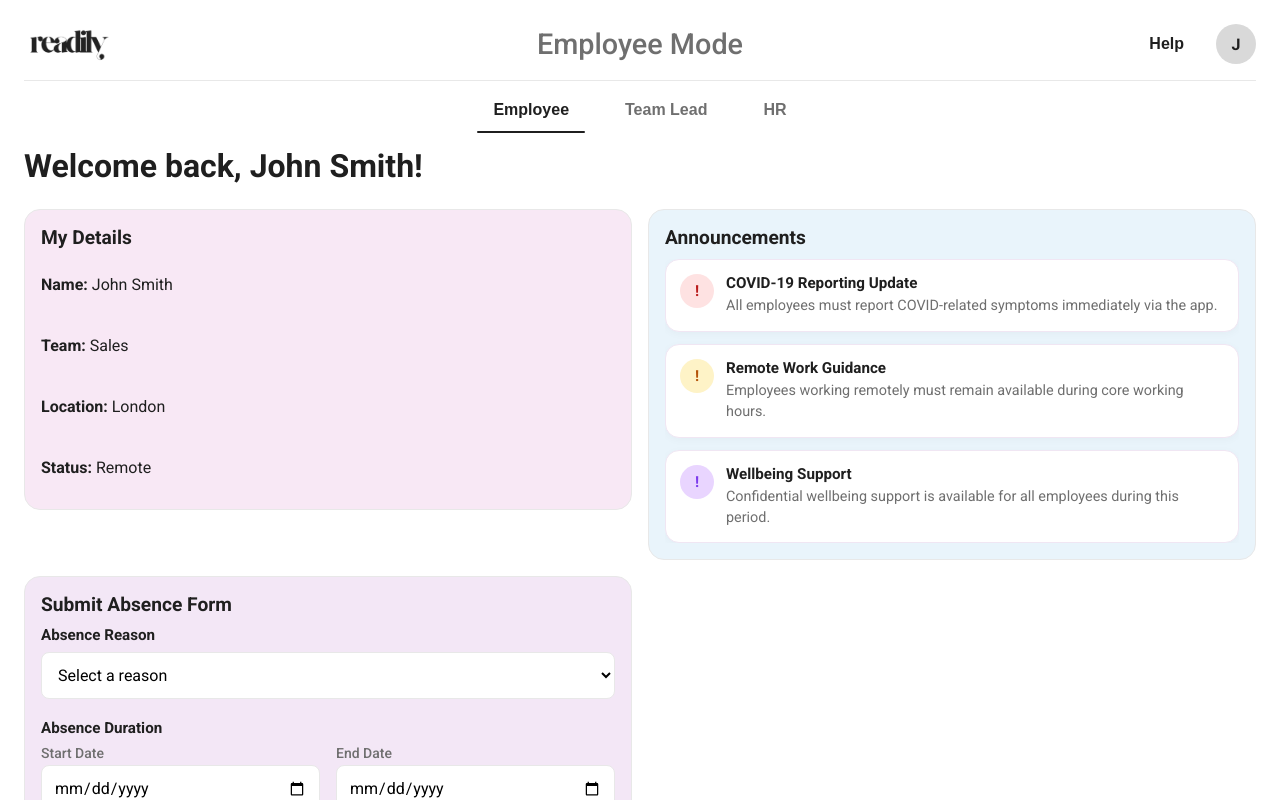
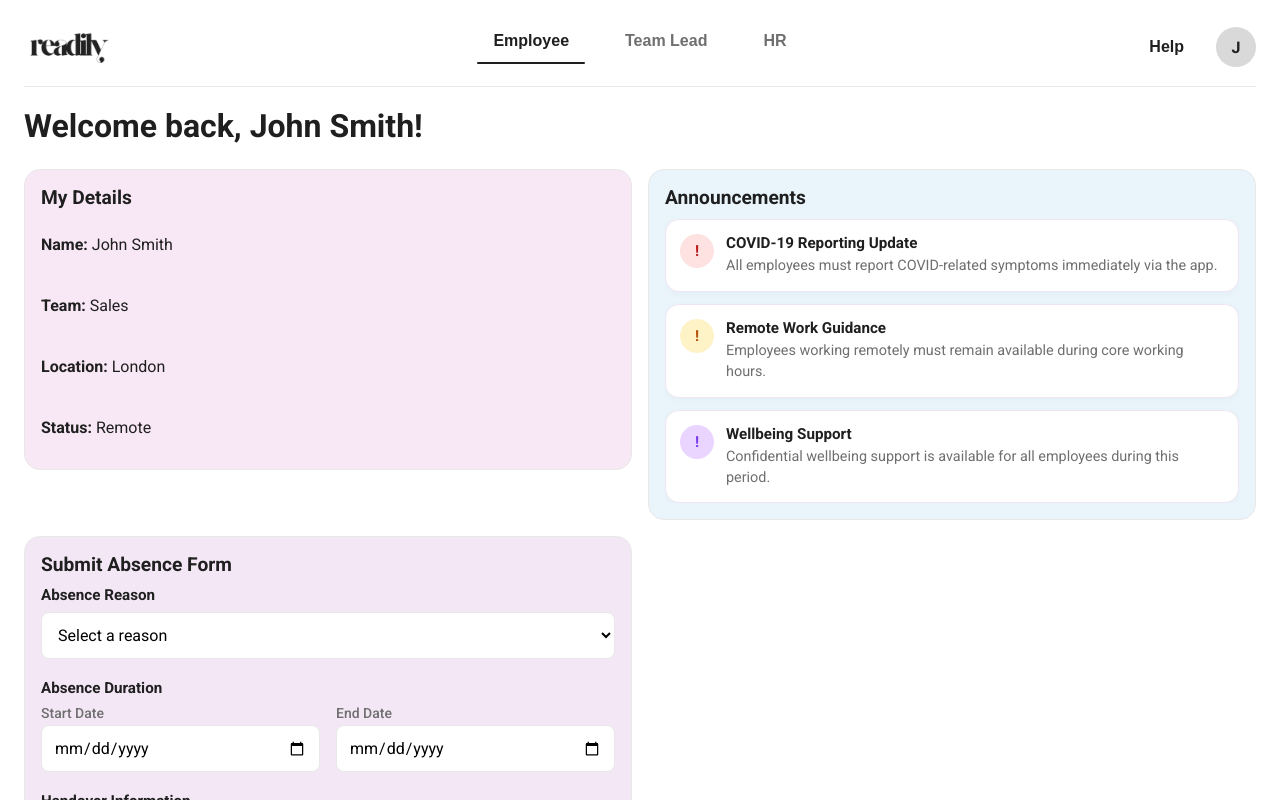
Before and after one commit to sriv5/Readily, a React (Vite) app: page / in a window 1280 px wide. Shown: the top 800 px of the page. Built offline with nearby package versions, Linux system fonts and the light colour scheme.

Commit message:
Redesigning header

```diff
--- a/src/components/Header.jsx
+++ b/src/components/Header.jsx
@@ -2,11 +2,6 @@ import logo from '../assets/logo.png'
 import Button from './Button'
 
 export default function Header({ activeTab, setActiveTab, currentEmployee }) {
-  const titles = {
-    employee: 'Employee Mode',
-    teamLead: 'Team Lead Mode',
-    hr: 'HR Mode',
-  }
 
   return (
     <header className="app-header">
@@ -16,15 +11,6 @@ export default function Header({ activeTab, setActiveTab, currentEmployee }) {
         </div>
 
         <div className="header-center">
-          <h2 className="mode-title">{titles[activeTab]}</h2>
-        </div>
-
-        <div className="header-right">
-          <Button variant="link">Help</Button>
-          <div className="avatar">{currentEmployee.name.charAt(0)}</div>
-        </div>
-      </div>
-
           <nav className="tab-nav">
             <Button
               variant="tab"
@@ -50,6 +36,13 @@ export default function Header({ activeTab, setActiveTab, currentEmployee }) {
               HR
             </Button>
           </nav>
+        </div>
+
+        <div className="header-right">
+          <Button variant="link">Help</Button>
+          <div className="avatar">{currentEmployee.name.charAt(0)}</div>
+        </div>
+      </div>
 
       <div className="header-bottom">
         <p className="greeting">Welcome back, {currentEmployee.name}!</p>
--- a/src/index.css
+++ b/src/index.css
@@ -34,6 +34,7 @@ body {
   align-items: center;
   gap: 16px;
   padding-bottom: 16px;
+  border-bottom: 1px solid var(--border-soft);
 }
 
 .header-left {
@@ -99,8 +100,7 @@ body {
   display: flex;
   justify-content: center;
   gap: 24px;
-  border-top: 1px solid var(--border-soft);
-  padding-top: 12px;
+  padding-bottom: 12px;
 }
 
 .tab-button {
```
Lines whose indentation alone changed are shown as unchanged.
